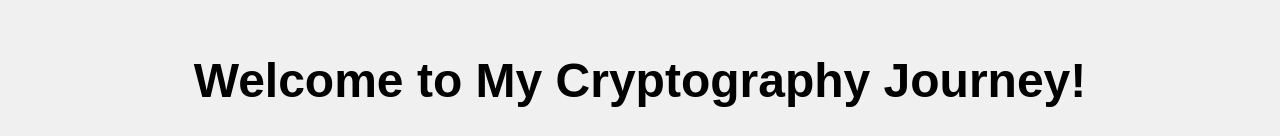
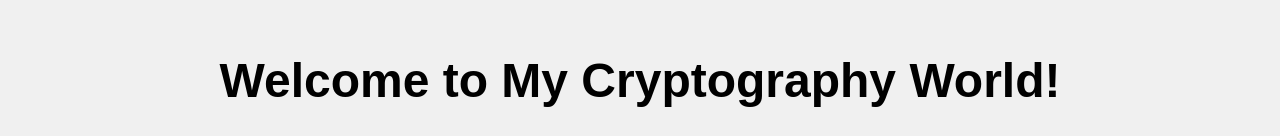
Before and after one commit to Lunalhc/Website, a plain HTML site: page templates/index.html in a window 1280 px wide. Shown: the part 323-459 px from the top of the page. Drawn offline with Linux system fonts and the light colour scheme; a web font is replaced by a local one.

Commit message:
title change

```diff
--- a/templates/index.html
+++ b/templates/index.html
@@ -3,7 +3,7 @@
 <head>
     <meta charset="UTF-8">
     <meta name="viewport" content="width=device-width, initial-scale=1.0">
-    <title>My Cryptography Journey</title>
+    <title>Cryptography World</title>
     <!-- The font I used -->
     <link href="https://fonts.googleapis.com/css2?family=ZCOOL+KuaiLe&display=swap" rel="stylesheet">
     <link rel="icon" href="/static/key.png" type="image/x-icon">
@@ -15,7 +15,7 @@
 <body>
     <div class="container">
         <img src="\static\homepage_gif_1.gif" alt="Gif Image" id="gif-image">
-        <h1 id="title">Welcome to My Cryptography Journey!</h1>
+        <h1 id="title">Welcome to My Cryptography World!</h1>
         <div class="images-container">
             <div class="image-wrapper" id="concepts">
                 <img src="\static\concepts_icon_1.jpg" alt="Concepts">
```
